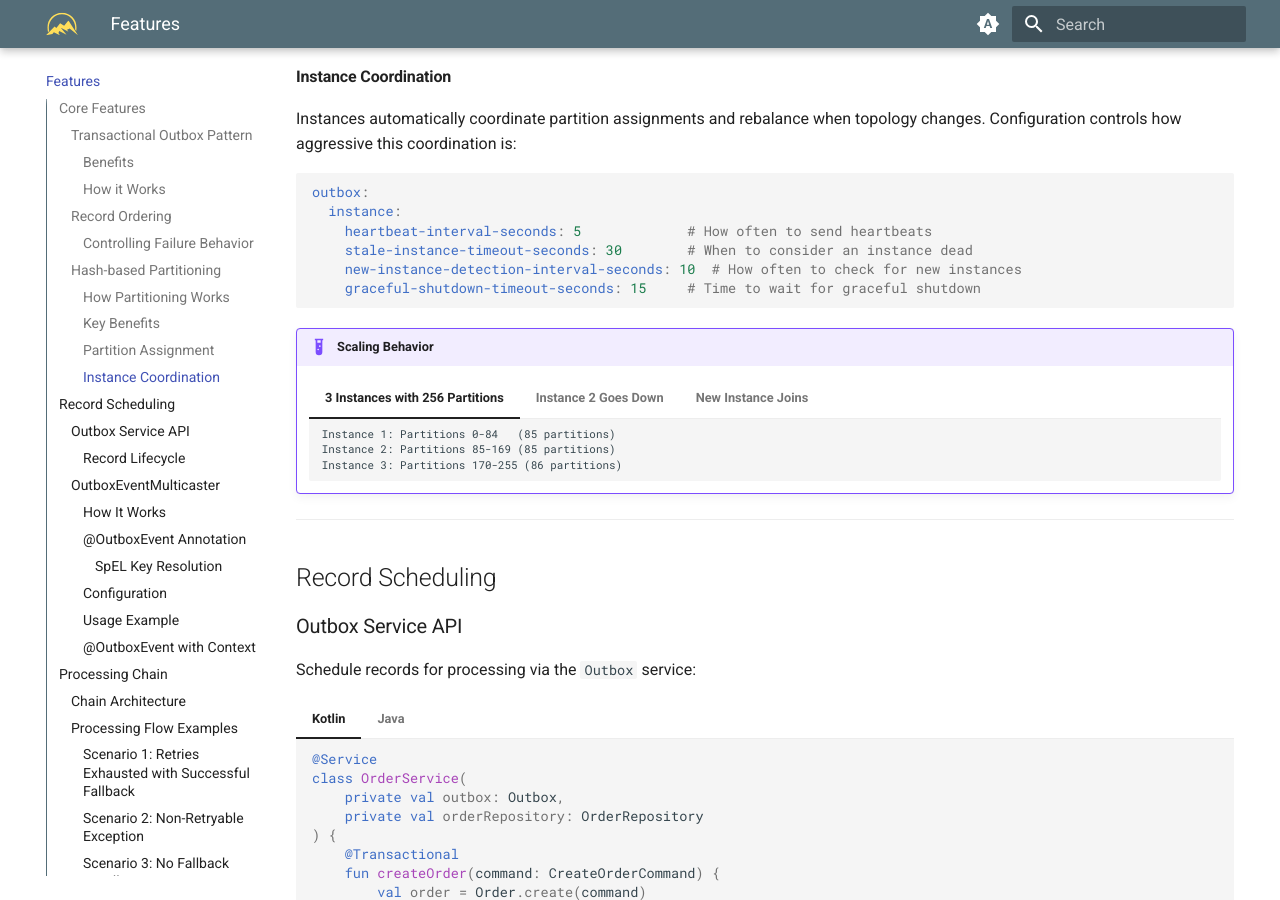
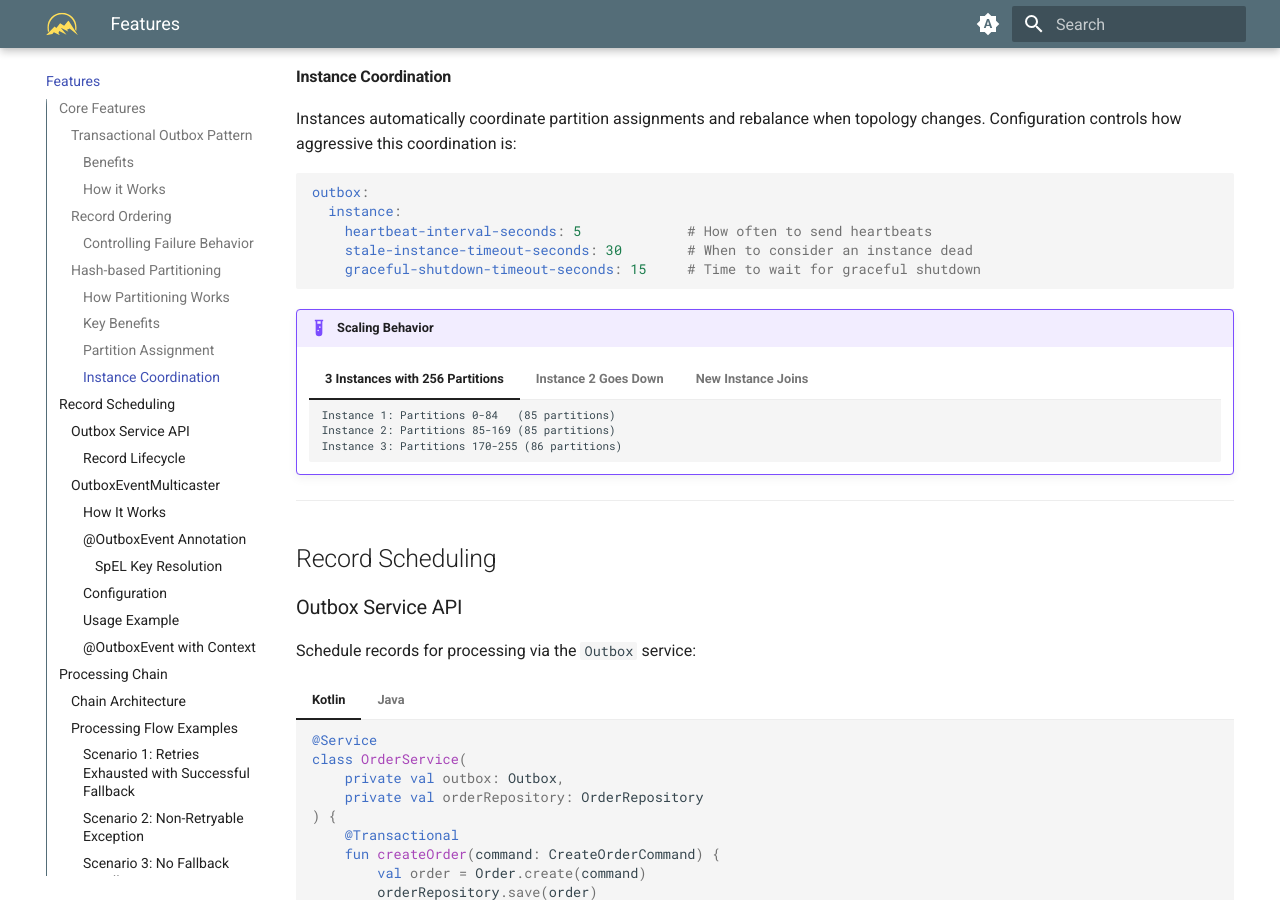
Before and after one commit to namastack/namastack-website, an MkDocs documentation site: the page built from docs/features.md, in a window 1280 px wide and 900 px high, scrolled down 3298 px. Built offline with MkDocs 1.6.1 and Material for MkDocs 9.7.7, drawn with Linux system fonts in a browser that asks for light colours; some of the changed text lies outside the part shown.

Commit message:
GH-136 add JDBC module and starter
* GH-136 initial commit of jdbc module

* GH-136 improve readability of jdbc module classes

* GH-136 add new example for jdbc and update spring boot version of examples

* GH-136 add jdbc module to coverage report

* GH-136 use jdbcClient instead of jdbcTemplate and refactor code structure and database initialization

* GH-136 fix nanosecond precision differences in tests

* GH-136 migrate to named params in repos and directly usage of lists in queries

* GH-136 remove obsolete new-instance-detection-interval-seconds param

---------

Co-authored-by: Roland Beisel <info@rolandbeisel.de>

````diff
--- a/docs/features.md
+++ b/docs/features.md
@@ -153,7 +153,6 @@ outbox:
   instance:
     heartbeat-interval-seconds: 5             # How often to send heartbeats
     stale-instance-timeout-seconds: 30        # When to consider an instance dead
-    new-instance-detection-interval-seconds: 10  # How often to check for new instances
     graceful-shutdown-timeout-seconds: 15     # Time to wait for graceful shutdown
 ```
 
@@ -1908,7 +1907,6 @@ outbox:
     graceful-shutdown-timeout-seconds: 15    # Graceful shutdown timeout (default: 15)
     stale-instance-timeout-seconds: 30       # When to mark instance as dead (default: 30)
     heartbeat-interval-seconds: 5            # Heartbeat interval (default: 5)
-    new-instance-detection-interval-seconds: 10  # New instance check interval (default: 10)
 
   # Retry Configuration
   retry:
````
